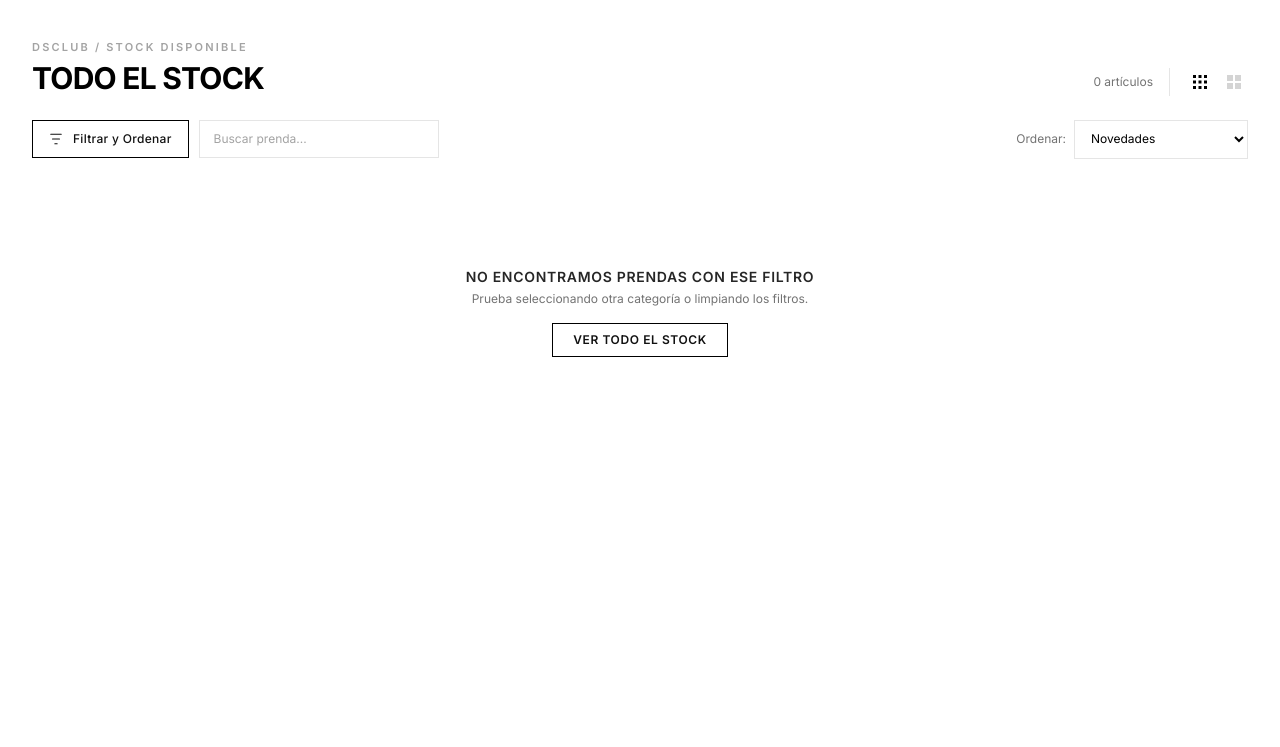
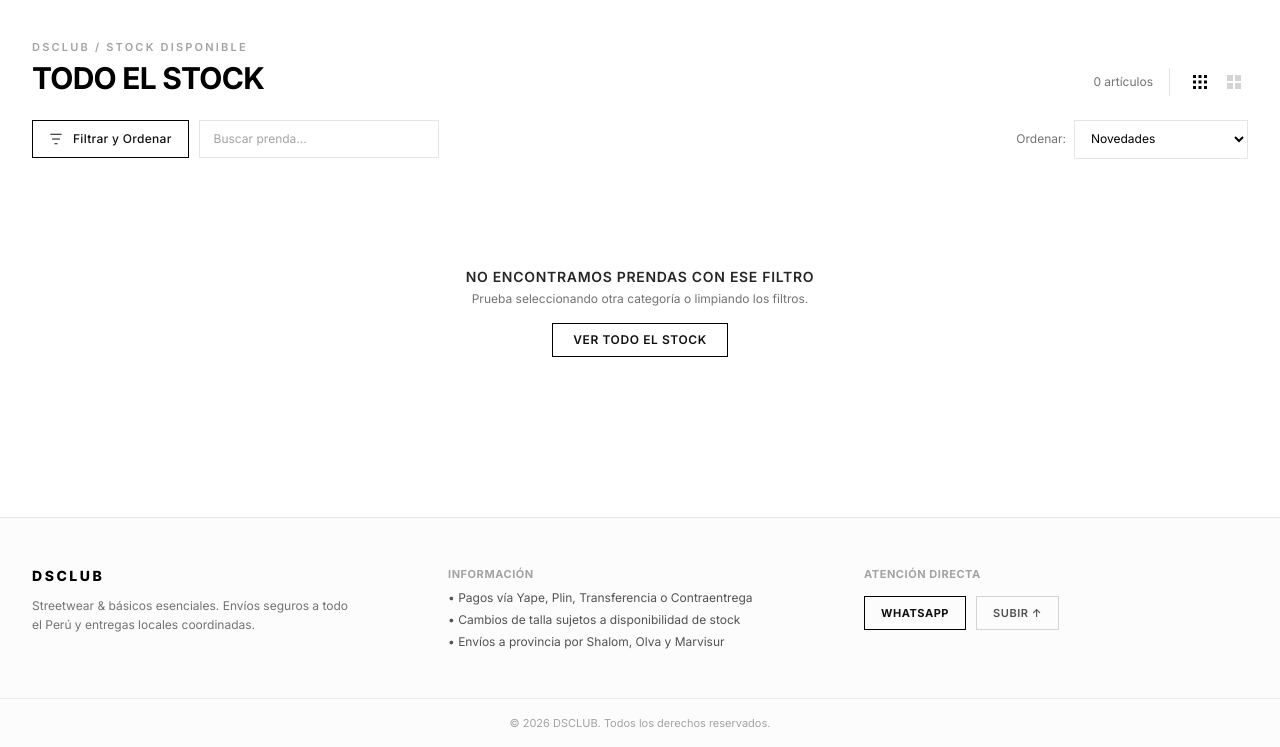
Before and after one commit to andreecoyla-sys/DSCLUB, a Django app: page / in a window 1280 px wide. Shown: the part 867-1614 px from the top of the page. Before the commit the page ends 1224 px from the top, so only its background shows below. Run offline with Django 4.2, Linux system fonts and the light colour scheme; data comes from the database, SQL or seed files in the repository; data that the repository does not hold is empty; some libraries are stand-ins or nearby versions.

Commit message:
Mejoras UX carrito envio por coordinar favoritos y footer

```diff
--- a/catalogo/static/catalogo/app.js
+++ b/catalogo/static/catalogo/app.js
@@ -1,4 +1,13 @@
 const PRODUCTS = typeof DJANGO_PRODUCTS !== 'undefined' ? DJANGO_PRODUCTS : [];
+const DELIVERY_FEE = typeof TARIFA_DELIVERY !== 'undefined' ? Number(TARIFA_DELIVERY) || 0 : 0;
+const PROVINCIA_FEE = typeof TARIFA_PROVINCIA !== 'undefined' ? Number(TARIFA_PROVINCIA) || 0 : 0;
+
+let savedFavs = [];
+try {
+    savedFavs = JSON.parse(localStorage.getItem('dsclub-favorites') || '[]');
+} catch (e) {
+    savedFavs = [];
+}
 
 let state = {
     category: 'ALL',
@@ -6,7 +15,7 @@ let state = {
     search: '',
     sort: 'featured',
     onlyFavs: false,
-    favorites: new Set(),
+    favorites: new Set(savedFavs),
     cart: JSON.parse(localStorage.getItem('dsclub-cart') || '[]'),
     activeModalProduct: null,
     selectedModalSize: null,
@@ -34,7 +43,16 @@ function formatPrice(value) {
 }
 
 function getCostoEnvioActual() {
+    const entregaEl = document.getElementById('chk-entrega');
+    const tipo = entregaEl ? entregaEl.value : 'Delivery';
+    if (tipo === 'Delivery') return DELIVERY_FEE;
+    if (tipo === 'Envío provincia') return PROVINCIA_FEE;
     return 0;
+}
+
+function saveFavorites() {
+    localStorage.setItem('dsclub-favorites', JSON.stringify(Array.from(state.favorites)));
+    updateFavBadge();
 }
 
 function saveCart() {
@@ -149,9 +167,17 @@ window.toggleFavorite = function(id, event) {
     } else {
         state.favorites.add(id);
     }
-    updateFavBadge();
+    saveFavorites();
     renderProducts();
 };
+
+function closeAllOverlays() {
+    const modalEl = document.getElementById('product-modal');
+    const drawerEl = document.getElementById('cart-drawer');
+    if (modalEl) modalEl.classList.add('hidden');
+    if (drawerEl) drawerEl.classList.add('hidden');
+    document.body.style.overflow = '';
+}
 
 window.openProductModal = function(id) {
     const product = PRODUCTS.find(p => p.id === id);
@@ -265,27 +291,31 @@ if (modalAddCartBtn) {
 
 const closeModalBtn = document.getElementById('close-modal-btn');
 if (closeModalBtn) {
-    closeModalBtn.addEventListener('click', () => {
-        document.getElementById('product-modal').classList.add('hidden');
-        document.body.style.overflow = '';
-    });
+    closeModalBtn.addEventListener('click', closeAllOverlays);
 }
 
 const productModalEl = document.getElementById('product-modal');
 if (productModalEl) {
     productModalEl.addEventListener('click', (e) => {
         if (e.target.id === 'product-modal') {
-            productModalEl.classList.add('hidden');
-            document.body.style.overflow = '';
+            closeAllOverlays();
         }
     });
 }
+
+// Cerrar modal o carrito con tecla Escape
+document.addEventListener('keydown', (e) => {
+    if (e.key === 'Escape') {
+        closeAllOverlays();
+    }
+});
 
 // =========================================================
 // CARRITO LATERAL Y ENVÍO DE PEDIDO
 // =========================================================
 function renderCart() {
     const container = document.getElementById('cart-items-container');
+    const continueBox = document.getElementById('continue-shopping-box');
     const checkoutBox = document.getElementById('checkout-form-box');
     const footerBox = document.getElementById('cart-footer');
     const subtitle = document.getElementById('cart-subtitle');
@@ -302,17 +332,22 @@ function renderCart() {
     if (state.cart.length === 0) {
         if (container) {
             container.innerHTML = `
-                <div class="py-14 text-center">
+                <div class="py-14 text-center space-y-3">
                     <p class="text-xs font-bold uppercase tracking-wider text-neutral-500">Tu carrito está vacío</p>
-                    <p class="text-[11px] text-neutral-400 mt-1">Selecciona cualquier prenda del catálogo para agregarla.</p>
+                    <p class="text-[11px] text-neutral-400">Selecciona cualquier prenda del catálogo para agregarla.</p>
+                    <button type="button" onclick="closeAllOverlays()" class="mt-2 border border-black dark:border-white px-5 py-2 text-[11px] font-bold uppercase tracking-wider hover:bg-black hover:text-white dark:hover:bg-white dark:hover:text-black transition-colors cursor-pointer">
+                        Explorar catálogo
+                    </button>
                 </div>
             `;
         }
+        if (continueBox) continueBox.classList.add('hidden');
         if (checkoutBox) checkoutBox.classList.add('hidden');
         if (footerBox) footerBox.classList.add('hidden');
         return;
     }
 
+    if (continueBox) continueBox.classList.remove('hidden');
     if (checkoutBox) checkoutBox.classList.remove('hidden');
     if (footerBox) footerBox.classList.remove('hidden');
 
@@ -344,13 +379,28 @@ function renderCart() {
         }).join('');
     }
 
-    const totalFinal = subtotalPrendas;
+    const entregaEl = document.getElementById('chk-entrega');
+    const tipoEntrega = entregaEl ? entregaEl.value : 'Delivery';
+    const costoEnvio = getCostoEnvioActual();
+    const totalFinal = subtotalPrendas + costoEnvio;
 
     if (subtotalEl) subtotalEl.textContent = formatPrice(subtotalPrendas);
-    if (shippingLabelEl) shippingLabelEl.textContent = 'Envío';
-    if (shippingEl) shippingEl.textContent = 'GRATIS';
+    if (shippingLabelEl) shippingLabelEl.textContent = `Envío (${tipoEntrega})`;
+
+    if (shippingEl) {
+        if (tipoEntrega === 'Recojo en tienda') {
+            shippingEl.textContent = 'Sin costo';
+        } else if (costoEnvio > 0) {
+            shippingEl.textContent = formatPrice(costoEnvio);
+        } else {
+            shippingEl.textContent = 'A coordinar por Wpp';
+        }
+    }
+
     if (totalEl) totalEl.textContent = formatPrice(totalFinal);
 }
+
+window.closeAllOverlays = closeAllOverlays;
 
 window.updateCartQty = function(index, delta) {
     const item = state.cart[index];
@@ -380,18 +430,19 @@ if (openCartBtn) {
 
 const closeCartBtn = document.getElementById('close-cart-btn');
 if (closeCartBtn) {
-    closeCartBtn.addEventListener('click', () => {
-        document.getElementById('cart-drawer').classList.add('hidden');
-        document.body.style.overflow = '';
-    });
+    closeCartBtn.addEventListener('click', closeAllOverlays);
+}
+
+const continueShoppingBtn = document.getElementById('continue-shopping-btn');
+if (continueShoppingBtn) {
+    continueShoppingBtn.addEventListener('click', closeAllOverlays);
 }
 
 const cartDrawerEl = document.getElementById('cart-drawer');
 if (cartDrawerEl) {
     cartDrawerEl.addEventListener('click', (e) => {
         if (e.target.id === 'cart-drawer') {
-            cartDrawerEl.classList.add('hidden');
-            document.body.style.overflow = '';
+            closeAllOverlays();
         }
     });
 }
@@ -400,12 +451,14 @@ if (cartDrawerEl) {
 const entregaSelect = document.getElementById('chk-entrega');
 const direccionWrapper = document.getElementById('chk-direccion-wrapper');
 const provinciaWrapper = document.getElementById('chk-provincia-wrapper');
+const telRequiredMark = document.getElementById('tel-required-mark');
 
 function actualizarCamposEntrega() {
     if (entregaSelect) {
         const tipo = entregaSelect.value;
         if (direccionWrapper) direccionWrapper.classList.toggle('hidden', tipo !== 'Delivery');
         if (provinciaWrapper) provinciaWrapper.classList.toggle('hidden', tipo !== 'Envío provincia');
+        if (telRequiredMark) telRequiredMark.classList.toggle('hidden', tipo === 'Recojo en tienda');
     }
     renderCart();
 }
@@ -447,6 +500,7 @@ if (sendWhatsappBtn) {
 
         const nombre = nombreEl ? nombreEl.value.trim() : '';
         const telefono = telefonoEl ? telefonoEl.value.trim() : '';
+        const telSoloDigitos = telefono.replace(/\D/g, '');
         const entrega = entregaSelect ? entregaSelect.value : 'Recojo en tienda';
         const direccion = direccionEl ? direccionEl.value.trim() : '';
         const provincia = provinciaEl ? provinciaEl.value.trim() : '';
@@ -458,6 +512,18 @@ if (sendWhatsappBtn) {
         if (!nombre) {
             alert('Por favor escribe tu nombre para registrar tu pedido.');
             if (nombreEl) nombreEl.focus();
+            return;
+        }
+
+        if (entrega !== 'Recojo en tienda' && telSoloDigitos.length < 9) {
+            alert('Por favor ingresa un número de teléfono / WhatsApp válido (mínimo 9 dígitos) para coordinar tu entrega.');
+            if (telefonoEl) telefonoEl.focus();
+            return;
+        }
+
+        if (entrega === 'Delivery' && !direccion) {
+            alert('Por favor ingresa tu dirección o punto de referencia para el delivery.');
+            if (direccionEl) direccionEl.focus();
             return;
         }
 
@@ -505,8 +571,7 @@ if (sendWhatsappBtn) {
             if (data.ok && data.whatsapp_url) {
                 state.cart = [];
                 saveCart();
-                document.getElementById('cart-drawer').classList.add('hidden');
-                document.body.style.overflow = '';
+                closeAllOverlays();
                 window.open(data.whatsapp_url, '_blank');
             } else {
                 alert(data.error || 'Ocurrió un problema al procesar el pedido.');
@@ -649,5 +714,6 @@ if (grid4Btn && grid3Btn && gridEl) {
     });
 }
 
+updateFavBadge();
 updateCartBadge();
 renderProducts();
--- a/catalogo/templates/catalogo/index.html
+++ b/catalogo/templates/catalogo/index.html
@@ -34,7 +34,7 @@
 </head>
 <body class="bg-white dark:bg-[#0B0B0B] text-[#111111] dark:text-[#F5F5F5] antialiased selection:bg-black selection:text-white dark:selection:bg-white dark:selection:text-black transition-colors duration-300">
 
-    <!-- 1. PANTALLA INICIAL COMPLETA CON LOGO DSCLUB (100dvh para iOS Safari) -->
+    <!-- 1. PANTALLA INICIAL COMPLETA CON LOGO DSCLUB -->
     <section id="hero-logo" class="relative w-full h-[100dvh] flex flex-col items-center justify-center bg-white dark:bg-[#0B0B0B] px-6 select-none transition-colors duration-300">
         <div class="w-full max-w-[330px] sm:max-w-[430px] md:max-w-[500px] aspect-square flex items-center justify-center transition-transform duration-700 hover:scale-[1.015]">
             <svg viewBox="0 0 600 600" class="w-full h-full drop-shadow-[0_10px_35px_rgba(0,0,0,0.03)] dark:drop-shadow-[0_10px_40px_rgba(255,255,255,0.04)]" xmlns="http://www.w3.org/2000/svg">
@@ -125,7 +125,7 @@
     </header>
 
     <!-- 3. SECCIÓN DEL CATÁLOGO / STOCK -->
-    <main id="catalogo" class="max-w-[1440px] mx-auto px-4 sm:px-8 pt-10 pb-24">
+    <main id="catalogo" class="max-w-[1440px] mx-auto px-4 sm:px-8 pt-10 pb-20">
         <div class="flex flex-col sm:flex-row sm:items-end justify-between gap-4 mb-6">
             <div>
                 <p class="text-[11px] font-semibold tracking-[0.2em] uppercase text-neutral-400 dark:text-neutral-500 mb-1">DSCLUB / STOCK DISPONIBLE</p>
@@ -198,21 +198,56 @@
         </div>
     </main>
 
-    <!-- MODAL DE SELECCIÓN DE TALLA Y AGREGAR AL CARRITO (OPTIMIZADO PARA CELULARES) -->
+    <!-- 4. PIE DE PÁGINA MINIMALISTA -->
+    <footer class="border-t border-neutral-200 dark:border-neutral-800 bg-neutral-50/60 dark:bg-[#0E0E0E] transition-colors duration-300">
+        <div class="max-w-[1440px] mx-auto px-4 sm:px-8 py-12 grid grid-cols-1 sm:grid-cols-3 gap-8 text-xs">
+            <div class="space-y-2.5">
+                <p class="font-extrabold tracking-[0.18em] uppercase text-sm text-black dark:text-white">DSCLUB</p>
+                <p class="text-neutral-500 dark:text-neutral-400 leading-relaxed max-w-xs">
+                    Streetwear & básicos esenciales. Envíos seguros a todo el Perú y entregas locales coordinadas.
+                </p>
+            </div>
+
+            <div class="space-y-2">
+                <p class="font-bold uppercase tracking-wider text-[11px] text-neutral-400">Información</p>
+                <ul class="space-y-1.5 text-neutral-600 dark:text-neutral-400">
+                    <li>• Pagos vía Yape, Plin, Transferencia o Contraentrega</li>
+                    <li>• Cambios de talla sujetos a disponibilidad de stock</li>
+                    <li>• Envíos a provincia por Shalom, Olva y Marvisur</li>
+                </ul>
+            </div>
+
+            <div class="space-y-2.5">
+                <p class="font-bold uppercase tracking-wider text-[11px] text-neutral-400">Atención directa</p>
+                <div class="flex flex-wrap gap-2.5 pt-1">
+                    <a href="https://wa.me/51987532146?text=Hola%20DSCLUB%2C%20tengo%20una%20consulta%20sobre%20una%20prenda" target="_blank" rel="noopener"
+                       class="inline-flex items-center gap-2 border border-black dark:border-white px-4 py-2 text-[11px] font-bold uppercase tracking-wider hover:bg-black hover:text-white dark:hover:bg-white dark:hover:text-black transition-colors">
+                        <span>WhatsApp</span>
+                    </a>
+                    <a href="#hero-logo"
+                       class="inline-flex items-center gap-2 border border-neutral-300 dark:border-neutral-700 px-4 py-2 text-[11px] font-semibold uppercase tracking-wider text-neutral-600 dark:text-neutral-300 hover:border-black dark:hover:border-white transition-colors">
+                        <span>Subir ↑</span>
+                    </a>
+                </div>
+            </div>
+        </div>
+        <div class="border-t border-neutral-200/70 dark:border-neutral-800/70 py-4 text-center text-[11px] text-neutral-400">
+            © 2026 DSCLUB. Todos los derechos reservados.
+        </div>
+    </footer>
+
+    <!-- MODAL DE SELECCIÓN DE TALLA Y AGREGAR AL CARRITO -->
     <div id="product-modal" class="fixed inset-0 z-50 hidden bg-black/60 dark:bg-black/80 backdrop-blur-[2px] overflow-y-auto overscroll-contain flex items-start sm:items-center justify-center p-3 sm:p-4">
         <div class="bg-white dark:bg-[#141414] border border-transparent dark:border-neutral-800 max-w-2xl w-full grid grid-cols-1 sm:grid-cols-2 sm:overflow-hidden shadow-2xl relative my-auto">
 
-            <!-- Botón cerrar -->
             <button id="close-modal-btn" class="fixed sm:absolute top-5 right-5 sm:top-3 sm:right-3 z-20 w-8 h-8 bg-white/95 dark:bg-[#1F1F1F]/95 text-black dark:text-white hover:bg-black hover:text-white dark:hover:bg-white dark:hover:text-black flex items-center justify-center transition-colors cursor-pointer shadow-md sm:shadow-none">
                 <svg class="w-4 h-4" fill="none" stroke="currentColor" stroke-width="2" viewBox="0 0 24 24"><path stroke-linecap="round" stroke-linejoin="round" d="M6 18L18 6M6 6l12 12"/></svg>
             </button>
 
-            <!-- Imagen -->
             <div class="bg-[#F3F3F3] dark:bg-[#1C1C1C] h-64 sm:h-auto sm:aspect-[4/5] flex items-center justify-center p-4 sm:p-6">
                 <img id="modal-img" src="" alt="" class="w-full h-full object-contain sm:object-cover">
             </div>
 
-            <!-- Info + Tallas + Cantidad + Botón -->
             <div class="p-5 sm:p-8 flex flex-col justify-between">
                 <div>
                     <span id="modal-tag" class="text-[11px] font-bold tracking-widest uppercase text-neutral-500 dark:text-neutral-400">NEW IN</span>
@@ -238,7 +273,6 @@
                     </div>
                 </div>
 
-                <!-- Botón siempre visible al hacer scroll -->
                 <div class="sticky bottom-0 bg-white dark:bg-[#141414] mt-5 pt-3 pb-2 sm:static sm:mt-6 sm:pt-4 sm:pb-0 border-t border-neutral-100 dark:border-neutral-800 z-10">
                     <button id="modal-add-cart-btn" class="w-full bg-black dark:bg-white text-white dark:text-black py-3.5 px-4 text-xs font-bold uppercase tracking-widest flex items-center justify-center gap-2 hover:bg-neutral-800 dark:hover:bg-neutral-200 transition-colors cursor-pointer">
                         <span>Agregar al Carrito</span>
@@ -265,6 +299,13 @@
             <div class="flex-1 overflow-y-auto p-5 space-y-6">
                 <div id="cart-items-container" class="space-y-4"></div>
 
+                <!-- Botón secundario para seguir agregando prendas -->
+                <div id="continue-shopping-box" class="hidden">
+                    <button type="button" id="continue-shopping-btn" class="w-full border border-neutral-300 dark:border-neutral-700 py-2.5 px-4 text-[11px] font-bold uppercase tracking-wider text-neutral-700 dark:text-neutral-300 hover:border-black dark:hover:border-white transition-colors cursor-pointer">
+                        ← Seguir viendo más prendas
+                    </button>
+                </div>
+
                 <!-- Formulario rápido -->
                 <div id="checkout-form-box" class="hidden pt-5 border-t border-neutral-200 dark:border-neutral-800 space-y-3.5">
                     <p class="text-[11px] font-bold uppercase tracking-wider text-neutral-400">Datos para alistar tu pedido</p>
@@ -276,7 +317,7 @@
 
                     <div class="grid grid-cols-2 gap-2.5">
                         <div>
-                            <label class="block text-[11px] font-semibold uppercase mb-1">Teléfono / Wpp</label>
+                            <label class="block text-[11px] font-semibold uppercase mb-1">Teléfono / Wpp <span id="tel-required-mark" class="text-red-500">*</span></label>
                             <input id="chk-telefono" type="tel" placeholder="987 654 321" class="w-full border border-neutral-300 dark:border-neutral-700 bg-transparent px-3 py-2 text-xs outline-none focus:border-black dark:focus:border-white">
                         </div>
                         <div>
@@ -291,7 +332,7 @@
 
                     <!-- Delivery -->
                     <div id="chk-direccion-wrapper">
-                        <label class="block text-[11px] font-semibold uppercase mb-1">Dirección / Referencia</label>
+                        <label class="block text-[11px] font-semibold uppercase mb-1">Dirección / Referencia *</label>
                         <input id="chk-direccion" type="text" placeholder="Ej: Av. Principal 123 / Punto de encuentro" class="w-full border border-neutral-300 dark:border-neutral-700 bg-transparent px-3 py-2 text-xs outline-none focus:border-black dark:focus:border-white">
                     </div>
 
@@ -327,7 +368,7 @@
                         </select>
                     </div>
 
-                    <!-- Tarjeta con datos de Yape/Plin para facilitar el pago -->
+                    <!-- Tarjeta con datos de Yape/Plin -->
                     <div id="pago-info-box" class="bg-neutral-100 dark:bg-[#1A1A1A] border border-neutral-200 dark:border-neutral-800 p-3 text-[11px] space-y-1.5">
                         <div class="flex items-center justify-between">
                             <span class="font-bold uppercase">Yape / Plin DSCLUB:</span>
@@ -344,11 +385,15 @@
                 </div>
             </div>
 
-            <!-- Pie con Total de Prendas -->
-            <div id="cart-footer" class="hidden p-5 border-t border-neutral-200 dark:border-neutral-800 bg-neutral-50 dark:bg-[#161616] space-y-2.5">
+            <!-- Pie con Desglose y Total -->
+            <div id="cart-footer" class="hidden p-5 border-t border-neutral-200 dark:border-neutral-800 bg-neutral-50 dark:bg-[#161616] space-y-2">
                 <div class="flex items-center justify-between text-xs text-neutral-500 dark:text-neutral-400">
-                    <span>Modalidad de entrega</span>
-                    <span id="cart-shipping-label" class="font-semibold text-black dark:text-white">Delivery</span>
+                    <span>Subtotal prendas</span>
+                    <span id="cart-subtotal" class="font-medium text-black dark:text-white">S/ 0.00</span>
+                </div>
+                <div class="flex items-center justify-between text-xs text-neutral-500 dark:text-neutral-400">
+                    <span id="cart-shipping-label">Envío (Delivery)</span>
+                    <span id="cart-shipping" class="font-semibold text-black dark:text-white">GRATIS</span>
                 </div>
                 <div class="flex items-center justify-between text-sm font-bold pt-2 border-t border-neutral-200 dark:border-neutral-800">
                     <span class="uppercase tracking-wider">Total a Pagar</span>
```
